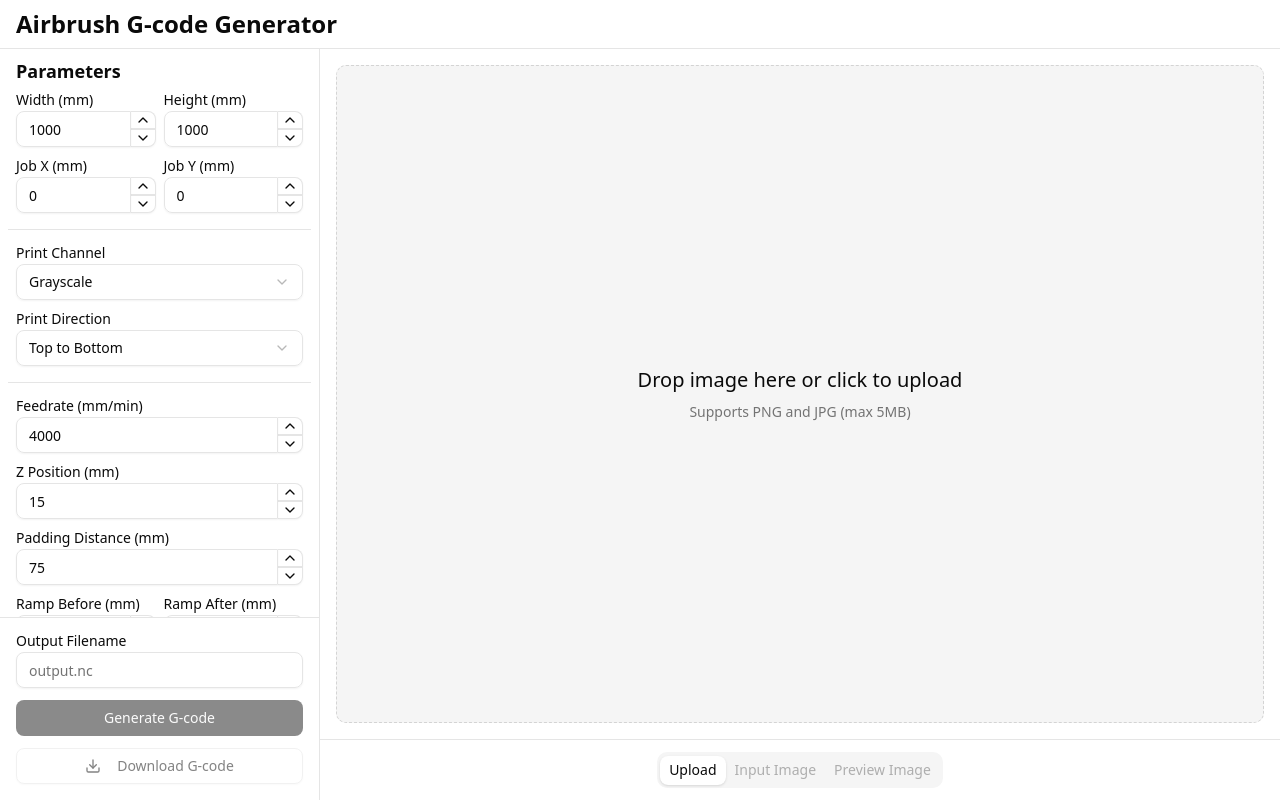
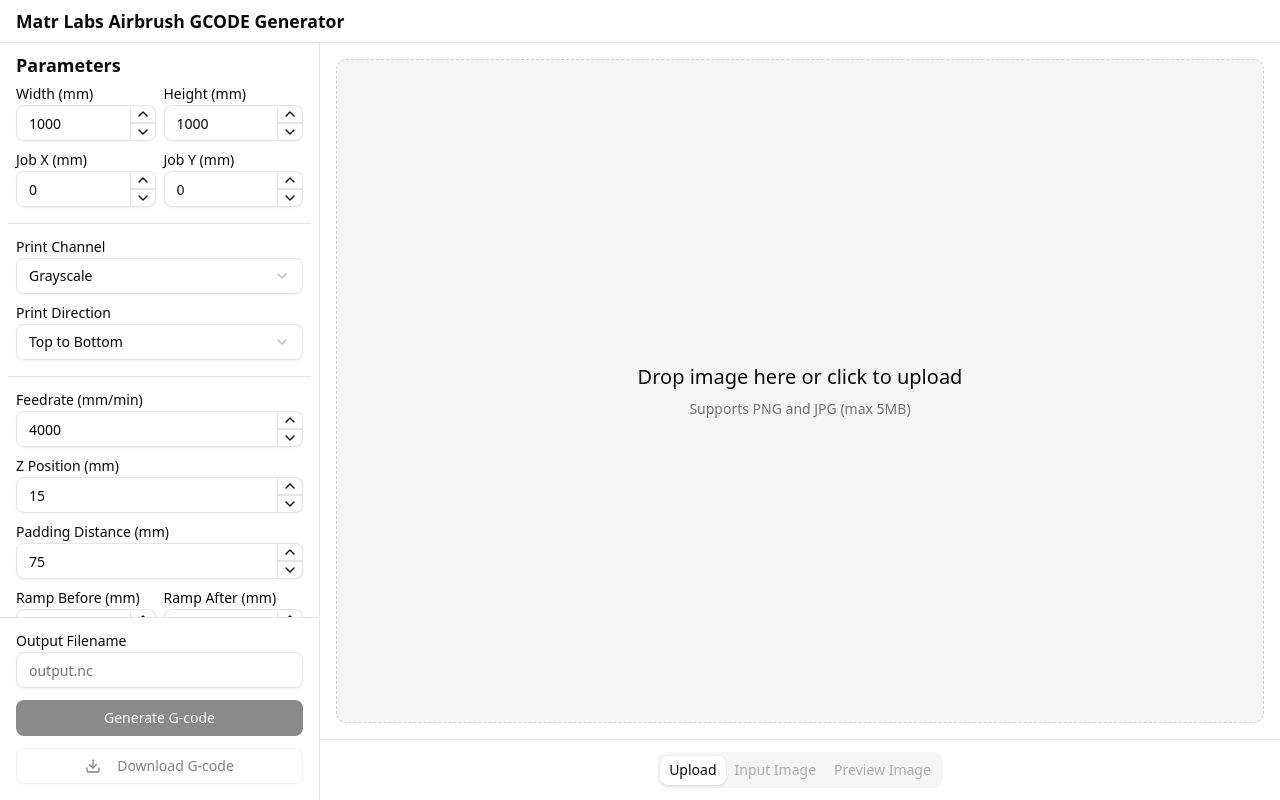
Before and after one commit to artmatr-engineering/airbrush-web, a React (Vite) app in the folder frontend/: page / in a window 1280 px wide. Built offline with nearby package versions, Linux system fonts and the light colour scheme.

Commit message:
dsn deployment and persist store

```diff
--- a/frontend/src/App.tsx
+++ b/frontend/src/App.tsx
@@ -69,7 +69,7 @@
     <div className="h-screen flex flex-col bg-background">
       {/* Header */}
       <header className="border-b bg-background px-4 py-2">
-        <h1 className="text-2xl font-bold">Airbrush G-code Generator</h1>
+        <h1 className="text-[1.1rem] font-bold">Matr Labs Airbrush GCODE Generator</h1>
       </header>
 
       {/* Main content */}
--- a/frontend/src/store.ts
+++ b/frontend/src/store.ts
@@ -1,4 +1,5 @@
 import { create } from 'zustand';
+import { persist } from 'zustand/middleware';
 import type { AirbrushParams } from '@/components/Parameters';
 import type { ViewerTab } from '@/components/BottomBar';
 import { defaultParams } from '@/defaults';
@@ -28,7 +29,9 @@
   return `${nameWithoutExt}_AB.nc`;
 };
 
-export const useAppStore = create<AppState>((set) => ({
+export const useAppStore = create<AppState>()(
+  persist(
+    (set) => ({
       imageBase64: null,
       filename: '',
       outputFilename: '',
@@ -57,4 +60,10 @@
       setPreviewImageBase64: (base64) => set({ previewImageBase64: base64 }),
 
       setGcode: (gcode) => set({ gcode }),
-}));
+    }),
+    {
+      name: 'airbrush-params',
+      partialize: (state) => ({ params: state.params }),
+    }
+  )
+);
```
Lines whose indentation alone changed are shown as unchanged.
